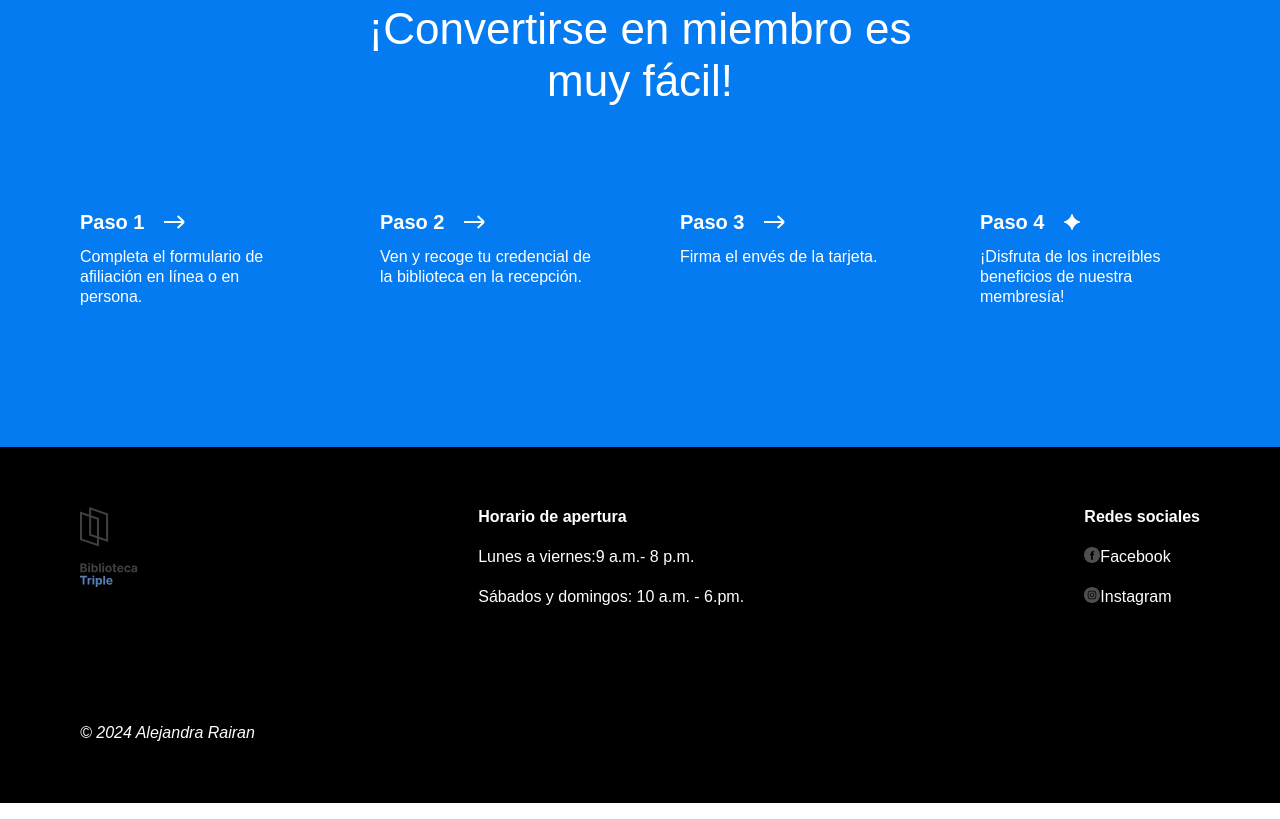
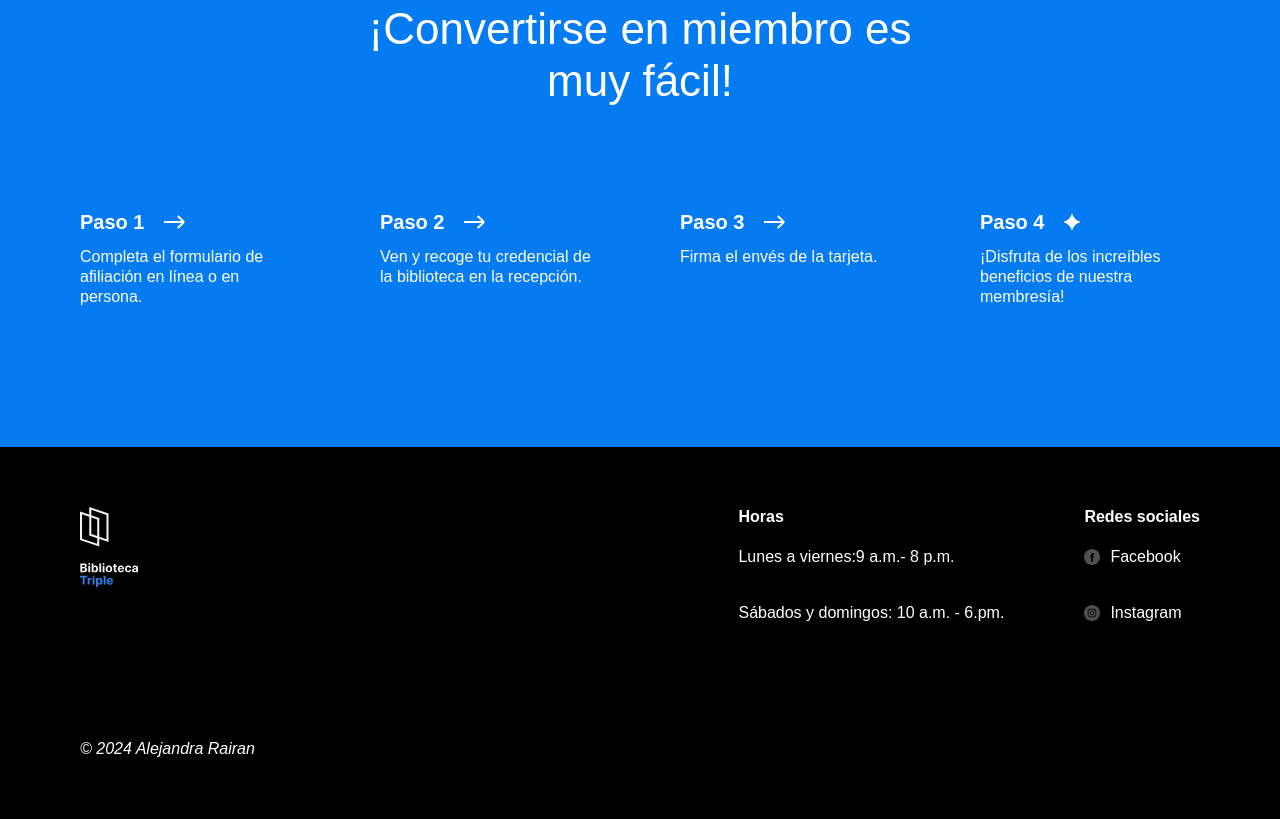
Before and after one commit to AlejaRairan/web_project_library_es, a plain HTML site: page index.html in a window 1280 px wide. Shown: the part 3035-3854 px from the top of the page. Drawn offline with Linux system fonts and the light colour scheme.

Commit message:
Etapa--3

```diff
--- a/index.html
+++ b/index.html
@@ -287,27 +287,25 @@
         <div class="footer__columns">
           <div class="footer__column">
             <img
-              src="images/logo.svg"
+              src="images/logo_white.svg"
               alt="Logo Tripleten"
               class="footer__logo"
             />
           </div>
           <div class="footer__column footer__column_content_hours">
-            <h4 class="footer__column-heading">Horario de apertura</h4>
+            <h4 class="footer__column-heading">Horas</h4>
             <ul class="footer__list">
-              <li>
-                <p class="footer__list-item">Lunes a viernes:9 a.m.- 8 p.m.</p>
-                <p class="footer__list-item">
-                  Sábados y domingos: 10 a.m. - 6.pm.
-                </p>
+              <li class="footer__list-item">Lunes a viernes:9 a.m.- 8 p.m.</li>
+              <li class="footer__list-item">
+                Sábados y domingos: 10 a.m. - 6.pm.
               </li>
             </ul>
           </div>
           <div class="footer__column footer__column_content_social">
             <h4 class="footer__column-heading">Redes sociales</h4>
             <ul class="footer__list">
-              <li>
-                <a href="#" class="footer__column-link footer__list-item">
+              <li class="footer__list-item">
+                <a href="#" class="footer__column-link">
                   <img
                     src="images/facebook_white.svg"
                     alt="Logo Facebook"
@@ -315,12 +313,15 @@
                   />
                   Facebook
                 </a>
-                <a href="#" class="footer__column-link footer__list-item">
+              </li>
+              <li class="footer__list-item">
+                <a href="#" class="footer__column-link">
                   <img
                     src="images/instagram_white.svg"
                     alt="Logo Instagram"
                     class="footer__social-icon"
-                  />Instagram
+                  />
+                  Instagram
                 </a>
               </li>
             </ul>
--- a/styles/style.css
+++ b/styles/style.css
@@ -338,25 +338,25 @@
 }
 
 .footer {
-  box-sizing: border-box;
+  margin: 0;
+  padding: 0ox-sizing: border-box;
   background-color: black;
   color: white;
   display: flex;
-  flex-wrap: wrap;
   flex-direction: column;
   padding: 60px 80px;
-  display: flex;
-  justify-content: space-between;
 }
 
 .footer__columns {
-  justify-content: space-between;
+  justify-content: end;
   display: flex;
 }
 
 .footer__column_content_hours {
   flex-wrap: nowrap;
   flex-direction: column;
+  margin-left: auto;
+  margin-right: 80px;
 }
 
 .footer__column_content_social {
@@ -367,7 +367,6 @@
 .footer__logo {
   max-width: 58px;
   max-height: 80px;
-  filter: contrast(0.5);
 }
 
 .footer__column-heading {
@@ -380,11 +379,14 @@
   padding: 0;
   margin: 0;
   display: flex;
+  flex-direction: column;
 }
 
 .footer__list-item {
   margin-top: 20px;
   margin-bottom: 16px;
+  gap: 10px;
+  display: flex;
 }
 
 .footer__column-link {
@@ -392,6 +394,8 @@
   text-decoration: none;
   display: flex;
   flex-wrap: nowrap;
+  gap: 10px;
+  align-items: center;
 }
 
 .footer__social-icon {
```
